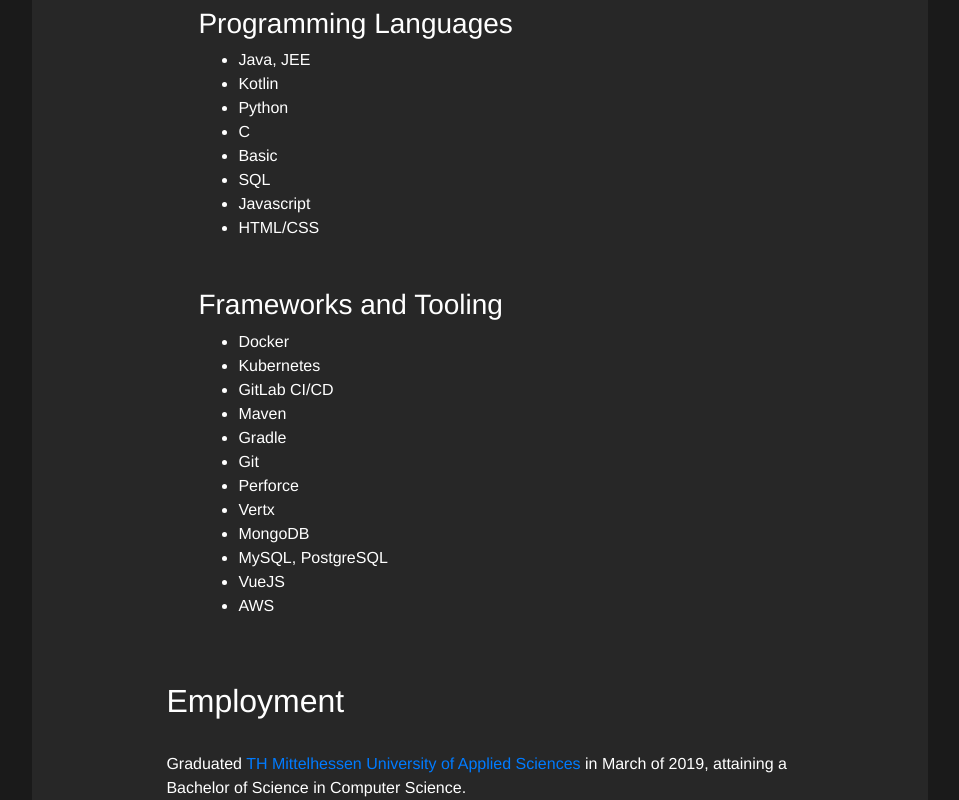
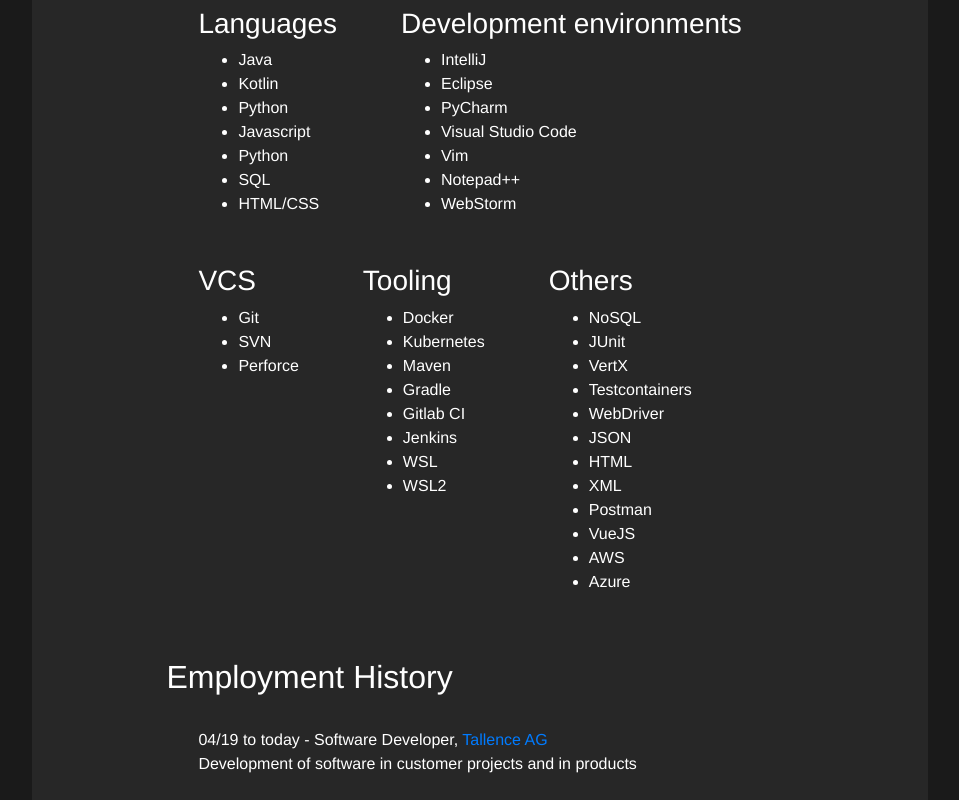
Before and after one commit to KeyboardKobold/bodenbender.work, a Vue app: page / in a window 1280 px wide. Shown: the part 940-1740 px from the top of the page, without its empty margins (160-1119 px from the left). Built offline with nearby package versions, Linux system fonts and the light colour scheme.

Commit message:
expanded and updated skill set

```diff
--- a/src/components/Skills.vue
+++ b/src/components/Skills.vue
@@ -17,63 +17,94 @@
 
           <div class="skills-table">
             <div class="skill-list">
-              <h3>Programming Languages</h3>
+              <h3>Languages</h3>
               <ul>
-                <li>Java, JEE</li>
+                <li>Java</li>
                 <li>Kotlin</li>
                 <li>Python</li>
-                <li>C</li>
-                <li>Basic</li>
+                <li>Javascript</li>
+                <li>Python</li>
                 <li>SQL</li>
-                <li>Javascript</li>
                 <li>HTML/CSS</li>
               </ul>
             </div>
             <div class="skill-list">
-              <h3>Frameworks and Tooling</h3>
+              <h3>Development environments</h3>
+              <ul>
+                <li>IntelliJ</li>
+                <li>Eclipse</li>
+                <li>PyCharm</li>
+                <li>Visual Studio Code</li>
+                <li>Vim</li>
+                <li>Notepad++</li>
+                <li>WebStorm</li>
+              </ul>
+            </div>
+            <div class="skill-list">
+              <h3>VCS</h3>
+              <ul>
+                <li>Git</li>
+                <li>SVN</li>
+                <li>Perforce</li>
+              </ul>
+            </div>
+            <div class="skill-list">
+              <h3>Tooling</h3>
               <ul>
                 <li>Docker</li>
                 <li>Kubernetes</li>
-                <li>GitLab CI/CD</li>
                 <li>Maven</li>
                 <li>Gradle</li>
-                <li>Git</li>
-                <li>Perforce</li>
-                <li>Vertx</li>
-                <li>MongoDB</li>
-                <li>MySQL, PostgreSQL</li>
+                <li>Gitlab CI</li>
+                <li>Jenkins</li>
+                <li>WSL</li>
+                <li>WSL2</li>
+              </ul>
+            </div>
+            <div class="skill-list">
+              <h3>Others</h3>
+              <ul>
+                <li>NoSQL</li>
+                <li>JUnit</li>
+                <li>VertX</li>
+                <li>Testcontainers</li>
+                <li>WebDriver</li>
+                <li>JSON</li>
+                <li>HTML</li>
+                <li>XML</li>
+                <li>Postman</li>
                 <li>VueJS</li>
                 <li>AWS</li>
+                <li>Azure</li>
               </ul>
             </div>
           </div>
         </div>
 
         <div class="work toplevel">
-          <h2>Employment</h2>
-          <p>Graduated <a href="https://www.thm.de/">TH Mittelhessen University of Applied Sciences</a> in March of 2019, attaining a Bachelor of Science in Computer Science.</p>
+          <h2>Employment History</h2>
           <ul class="no-bullets">
             <li>
               <p>
-                04/19 to today - Software Developer, Tallence AG<br>
+                04/19 to today - Software Developer, <a href="https://tallence.com/">Tallence AG</a><br>
                 Development of software in customer projects and in products
               </p>
             </li>
             <li>
               <p>
-                08/17 to 03/19 - Student Trainee Developer, IoT Analytics Real-time Insights, Software AG<br>
+                08/17 to 03/19 - Student Trainee Developer, IoT Analytics Real-time Insights, <a href="https://www.softwareag.com/">Software AG</a><br>
                 Development of analytics software in the R&D IoT Analytics department
               </p>
             </li>
             <li>
               <p>
-                10/15 to 08/17 - Student Developer, AG Softwaretechnik, Philipps-University-Marburg<br>
+                10/15 to 08/17 - Student Developer, AG Softwaretechnik, <a href="https://www.uni-marburg.de/en">Philipps-University-Marburg</a><br>
                 Development and maintenance of the Eclipse plugin 'Henshin'
               </p>
             </li>
             <li>
               <p>
-                04/12 to 07/13 - Student Developer, weclapp SE<br>
+                04/12 to 07/13 - Student Developer, <a href="https://www.weclapp.com/en/">weclapp SE</a><br>
                 Development of automated Test-Framework and expansion of several software instances
               </p>
             </li>
```
